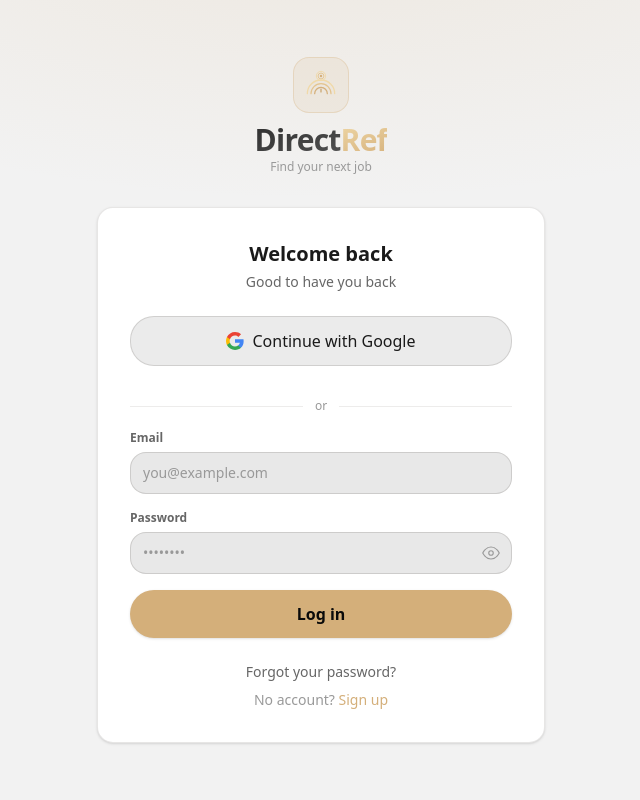
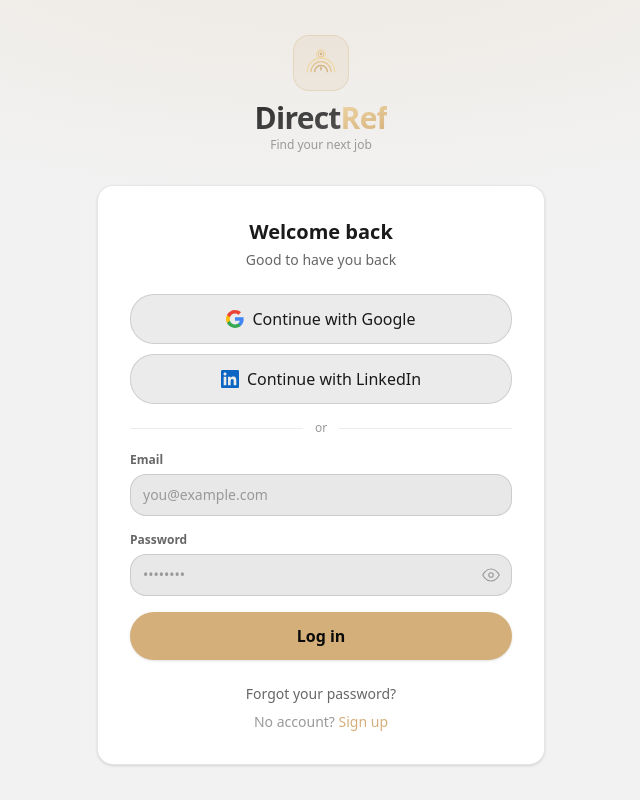
Before and after one commit to anatAtar/refrd-frontend, a Next.js app: page /login in a window 1280 px wide. Shown: the whole page, without its empty margins (319-959 px from the left). Built offline with nearby package versions, Linux system fonts and the light colour scheme; no server answers.

Commit message:
Add LinkedIn sign-in option alongside Google
OAuthButton now takes a provider prop instead of being Google-only;
Login and Register both render a Google and a LinkedIn button,
redirecting to the new /api/auth/linkedin backend route.

```diff
--- a/src/components/auth/LoginForm.tsx
+++ b/src/components/auth/LoginForm.tsx
@@ -41,7 +41,10 @@
         <p className="text-sm text-text-secondary">Good to have you back</p>
       </div>
 
-      <OAuthButton />
+      <div className="space-y-2.5">
+        <OAuthButton provider="google" />
+        <OAuthButton provider="linkedin" />
+      </div>
 
       <div className="flex items-center gap-3 my-4">
         <div className="flex-1 h-px bg-border" />
--- a/src/components/auth/OAuthButton.tsx
+++ b/src/components/auth/OAuthButton.tsx
@@ -3,10 +3,36 @@
 import { Button } from '@/components/ui/Button';
 import { API_BASE } from '@/lib/constants';
 
-export function OAuthButton() {
-  const handleGoogle = () => {
-    window.location.href = `${API_BASE}/api/auth/google`;
-  };
+const PROVIDERS = {
+  google: {
+    path: '/api/auth/google',
+    label: 'Continue with Google',
+    icon: (
+      <svg width="18" height="18" viewBox="0 0 18 18" fill="none">
+        <path d="M17.64 9.2045C17.64 8.5663 17.5827 7.9527 17.4764 7.3636H9V10.845H13.8436C13.635 11.97 12.9945 12.9231 12.0218 13.5613V15.8195H14.9564C16.6582 14.2527 17.64 11.9454 17.64 9.2045Z" fill="#4285F4"/>
+        <path d="M9 18C11.43 18 13.4673 17.1941 14.9564 15.8195L12.0218 13.5613C11.2064 14.1013 10.1673 14.4204 9 14.4204C6.65591 14.4204 4.67182 12.8372 3.96409 10.71H0.957275V13.0418C2.43818 15.9831 5.48182 18 9 18Z" fill="#34A853"/>
+        <path d="M3.96409 10.71C3.78409 10.17 3.68182 9.5931 3.68182 9C3.68182 8.4068 3.78409 7.8299 3.96409 7.29V4.9581H0.957275C0.347727 6.1731 0 7.5477 0 9C0 10.4522 0.347727 11.8268 0.957275 13.0418L3.96409 10.71Z" fill="#FBBC05"/>
+        <path d="M9 3.5795C10.2677 3.5795 11.4082 4.0336 12.3059 4.9254L15.0218 2.2095C13.4627 0.7522 11.4254 0 9 0C5.48182 0 2.43818 2.0168 0.957275 4.9581L3.96409 7.29C4.67182 5.1627 6.65591 3.5795 9 3.5795Z" fill="#EA4335"/>
+      </svg>
+    ),
+  },
+  linkedin: {
+    path: '/api/auth/linkedin',
+    label: 'Continue with LinkedIn',
+    icon: (
+      <svg width="18" height="18" viewBox="0 0 24 24" fill="#0A66C2">
+        <path d="M20.447 20.452h-3.554v-5.569c0-1.328-.027-3.037-1.852-3.037-1.853 0-2.136 1.445-2.136 2.939v5.667H9.351V9h3.414v1.561h.046c.477-.9 1.637-1.85 3.37-1.85 3.601 0 4.267 2.37 4.267 5.455v6.286zM5.337 7.433c-1.144 0-2.063-.926-2.063-2.065 0-1.138.92-2.063 2.063-2.063 1.14 0 2.064.925 2.064 2.063 0 1.139-.925 2.065-2.064 2.065zm1.782 13.019H3.555V9h3.564v11.452zM22.225 0H1.771C.792 0 0 .774 0 1.729v20.542C0 23.227.792 24 1.771 24h20.451C23.2 24 24 23.227 24 22.271V1.729C24 .774 23.2 0 22.222 0h.003z" />
+      </svg>
+    ),
+  },
+} as const;
+
+interface OAuthButtonProps {
+  provider: keyof typeof PROVIDERS;
+}
+
+export function OAuthButton({ provider }: OAuthButtonProps) {
+  const { path, label, icon } = PROVIDERS[provider];
 
   return (
     <Button
@@ -14,17 +40,10 @@
       variant="secondary"
       size="lg"
       className="w-full"
-      onClick={handleGoogle}
-      leftIcon={
-        <svg width="18" height="18" viewBox="0 0 18 18" fill="none">
-          <path d="M17.64 9.2045C17.64 8.5663 17.5827 7.9527 17.4764 7.3636H9V10.845H13.8436C13.635 11.97 12.9945 12.9231 12.0218 13.5613V15.8195H14.9564C16.6582 14.2527 17.64 11.9454 17.64 9.2045Z" fill="#4285F4"/>
-          <path d="M9 18C11.43 18 13.4673 17.1941 14.9564 15.8195L12.0218 13.5613C11.2064 14.1013 10.1673 14.4204 9 14.4204C6.65591 14.4204 4.67182 12.8372 3.96409 10.71H0.957275V13.0418C2.43818 15.9831 5.48182 18 9 18Z" fill="#34A853"/>
-          <path d="M3.96409 10.71C3.78409 10.17 3.68182 9.5931 3.68182 9C3.68182 8.4068 3.78409 7.8299 3.96409 7.29V4.9581H0.957275C0.347727 6.1731 0 7.5477 0 9C0 10.4522 0.347727 11.8268 0.957275 13.0418L3.96409 10.71Z" fill="#FBBC05"/>
-          <path d="M9 3.5795C10.2677 3.5795 11.4082 4.0336 12.3059 4.9254L15.0218 2.2095C13.4627 0.7522 11.4254 0 9 0C5.48182 0 2.43818 2.0168 0.957275 4.9581L3.96409 7.29C4.67182 5.1627 6.65591 3.5795 9 3.5795Z" fill="#EA4335"/>
-        </svg>
-      }
+      onClick={() => { window.location.href = `${API_BASE}${path}`; }}
+      leftIcon={icon}
     >
-      Continue with Google
+      {label}
     </Button>
   );
 }
--- a/src/components/auth/RegisterForm.tsx
+++ b/src/components/auth/RegisterForm.tsx
@@ -91,7 +91,10 @@
         )}
       </div>
 
-      <OAuthButton />
+      <div className="space-y-2.5">
+        <OAuthButton provider="google" />
+        <OAuthButton provider="linkedin" />
+      </div>
 
       <div className="flex items-center gap-3 my-4">
         <div className="flex-1 h-px bg-border" />
```
